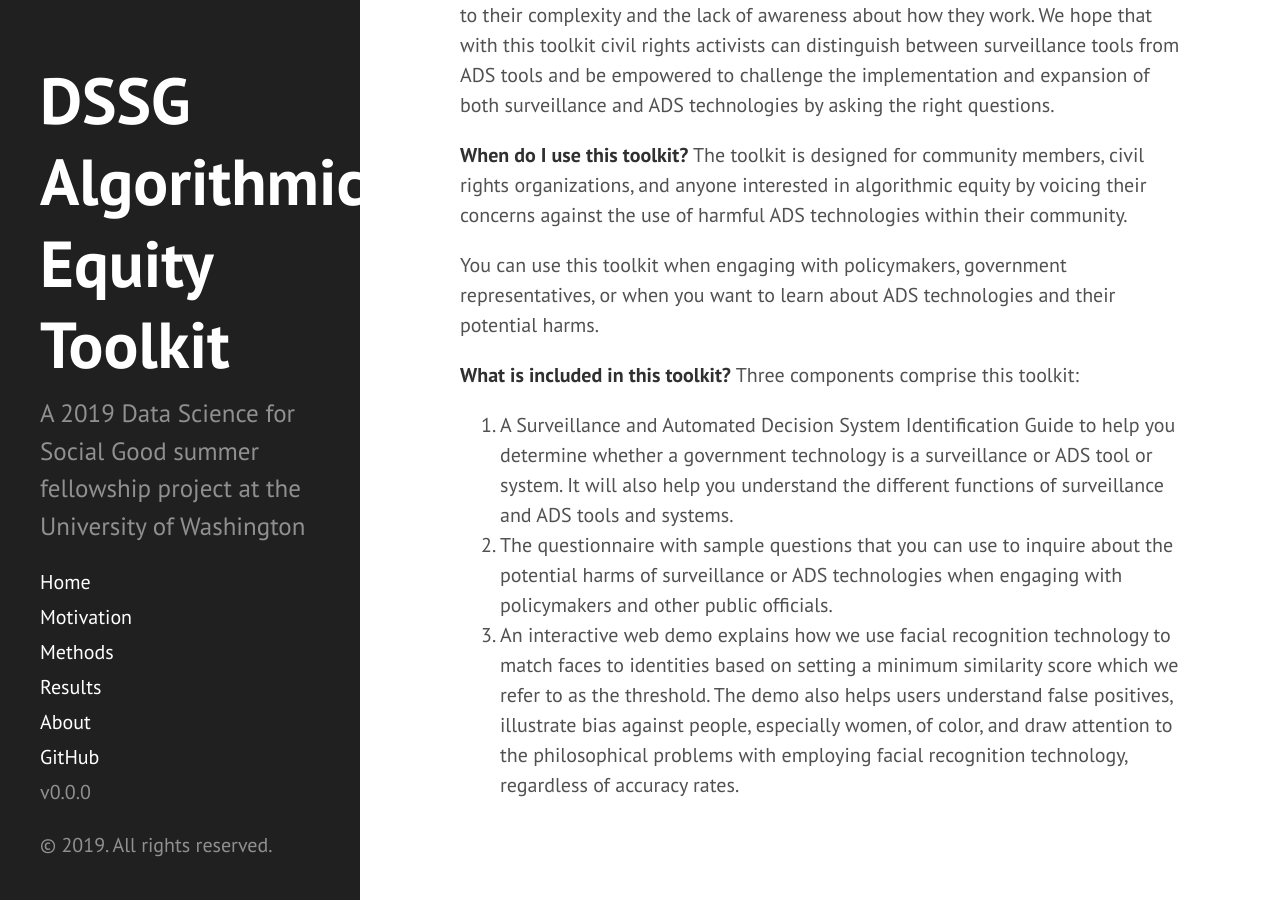
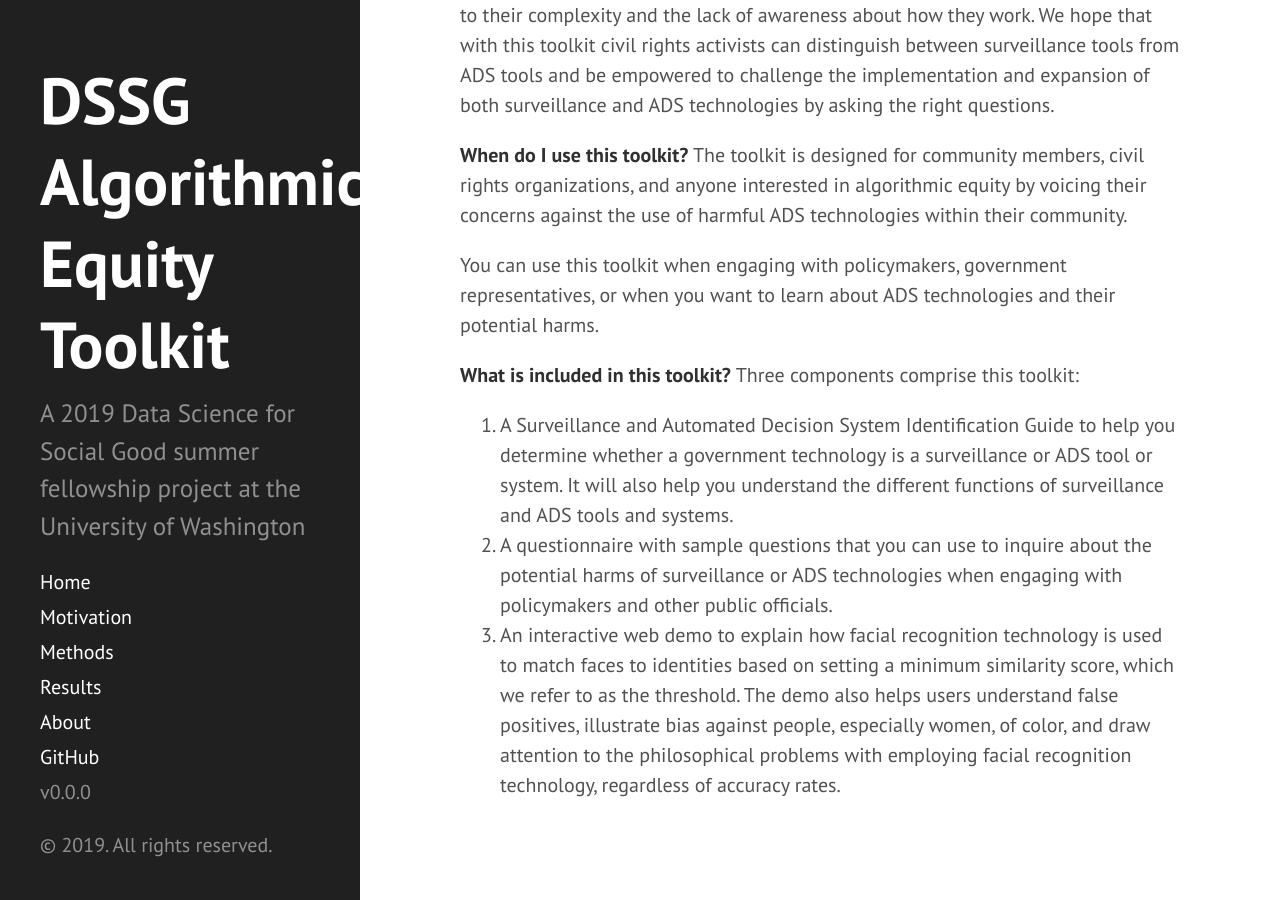
Before and after one commit to uwescience/AEKit-website, a Jekyll site: the page built from index.md, in a window 1280 px wide and 900 px high, scrolled down 1415 px. Built offline with Jekyll 4.4.1, drawn with Linux system fonts in a browser that asks for light colours; the list of posts is cut into pages by our own code.

Commit message:
edited exec summary

```diff
--- a/index.md
+++ b/index.md
@@ -39,5 +39,5 @@ You can use this toolkit when engaging with policymakers, government representat
 **What is included in this toolkit?**
 Three components comprise this toolkit:
 1. A Surveillance and Automated Decision System Identification Guide to help you determine whether a government technology is a surveillance or ADS tool or system. It will also help you understand the different functions of surveillance and ADS tools and systems.
-2. The questionnaire with sample questions that you can use to inquire about the potential harms of surveillance or ADS technologies when engaging with policymakers and other public officials.
-3. An interactive web demo explains how we use facial recognition technology to match faces to identities based on setting a minimum similarity score which we refer to as the threshold. The demo also helps users understand false positives, illustrate bias against people, especially women, of color, and draw attention to the philosophical problems with employing facial recognition technology, regardless of accuracy rates.
+2. A questionnaire with sample questions that you can use to inquire about the potential harms of surveillance or ADS technologies when engaging with policymakers and other public officials.
+3. An interactive web demo to explain how facial recognition technology is used to match faces to identities based on setting a minimum similarity score, which we refer to as the threshold. The demo also helps users understand false positives, illustrate bias against people, especially women, of color, and draw attention to the philosophical problems with employing facial recognition technology, regardless of accuracy rates.
```
